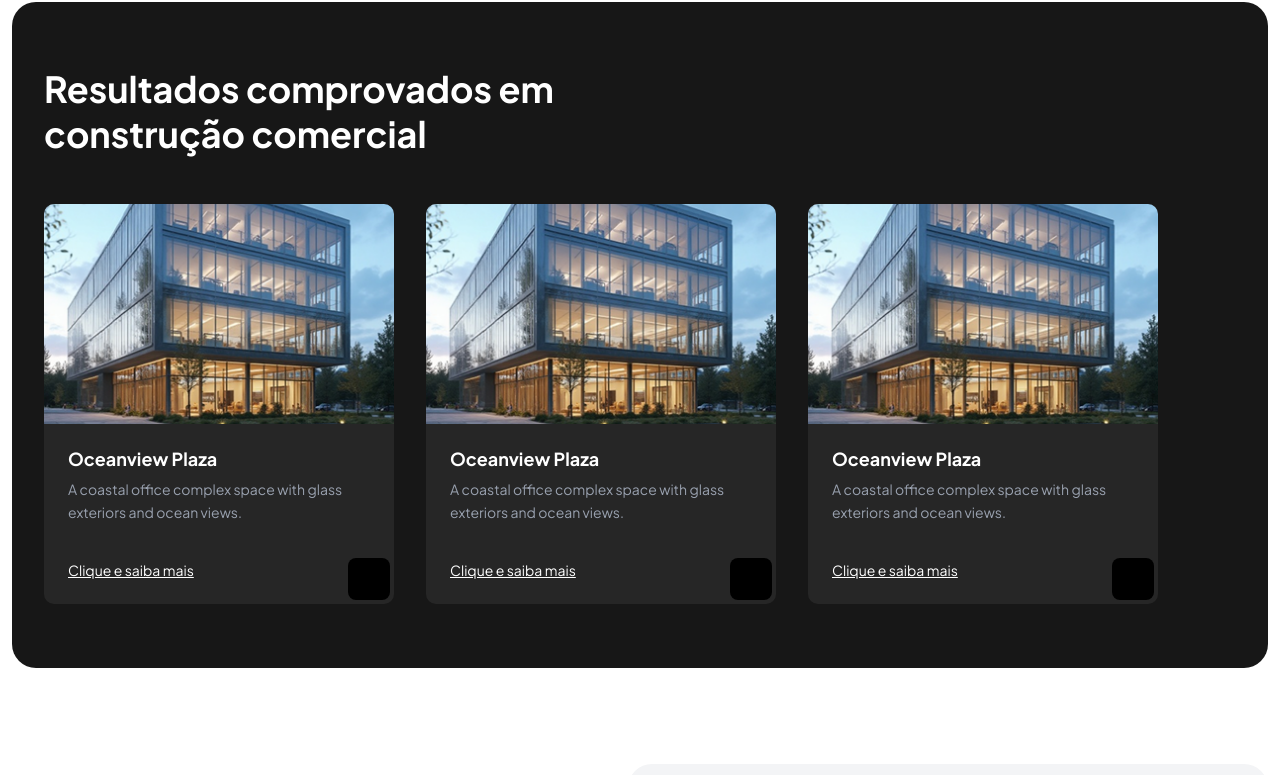
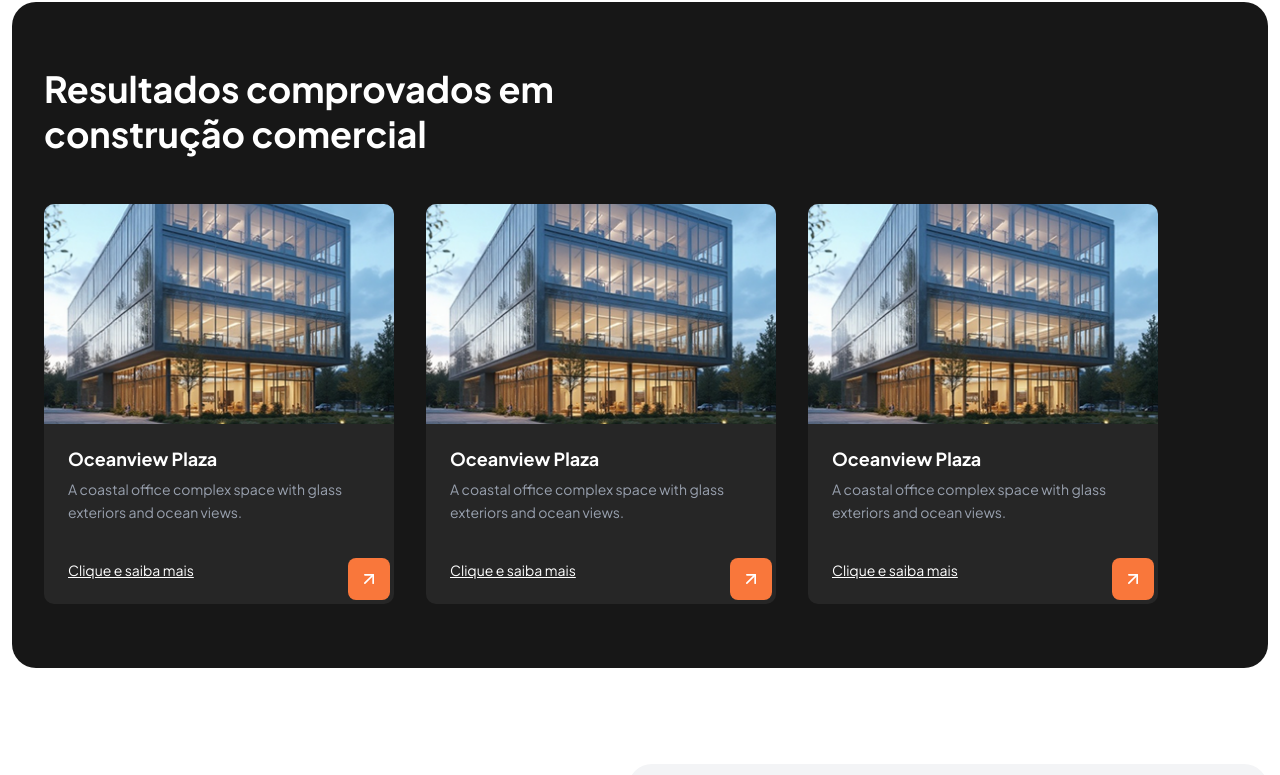
Before and after one commit to julioceno/caltech, a Next.js app: page / in a window 1280 px wide. Shown: the part 1777-2552 px from the top of the page. Built offline with nearby package versions, Linux system fonts and the light colour scheme.

Commit message:
feat: enhance NotchCard component with notchSquareClassName and notchIcon props; update ProjectCard to utilize new props

```diff
--- a/app/components/NotchCard.tsx
+++ b/app/components/NotchCard.tsx
@@ -6,6 +6,8 @@ interface NotchCardProps {
   notchSize?: number;
   cornerRadius?: number;
   notchBgColor?: string;
+  notchSquareClassName?: "bg-primary" | 'bg-secondary';
+  notchIcon?: ReactNode;
 }
 
 export default function NotchCard({
@@ -14,6 +16,8 @@ export default function NotchCard({
   notchSize = 50,
   cornerRadius = 10,
   notchBgColor = "#ffffff",
+  notchSquareClassName = "bg-primary",
+  notchIcon,
 }: NotchCardProps) {
   return (
     <div className={`relative ${className}`}>
@@ -55,14 +59,16 @@ export default function NotchCard({
       />
 
       <div
-        className="absolute bg-primary rounded-lg pointer-events-none"
+        className={`absolute ${notchSquareClassName} rounded-lg flex items-center justify-center`}
         style={{
           width: notchSize - 8,
           height: notchSize - 8,
           right: 4,
           bottom: 4,
         }}
-      />
+      >
+        {notchIcon}
+      </div>
     </div>
   );
 }
--- a/app/components/ProjectCard.tsx
+++ b/app/components/ProjectCard.tsx
@@ -1,5 +1,6 @@
 "use client";
 
+import { FiArrowUpRight } from "react-icons/fi";
 import NotchCard from "./NotchCard";
 import Image from "next/image";
 
@@ -23,6 +24,8 @@ export default function ProjectCard({
             <NotchCard
                 className="w-[300px] h-[350px] md:w-[320px] md:h-[380px] lg:w-[350px] lg:h-[400px]"
                 notchBgColor="bg-neutral-900"
+                notchSquareClassName="bg-secondary"
+                notchIcon={<FiArrowUpRight className="w-5 h-5 text-white" />}
             >
                 <div className="h-full flex flex-col bg-neutral-800 text-white">
                     <div className="relative w-full h-[55%]">
```
